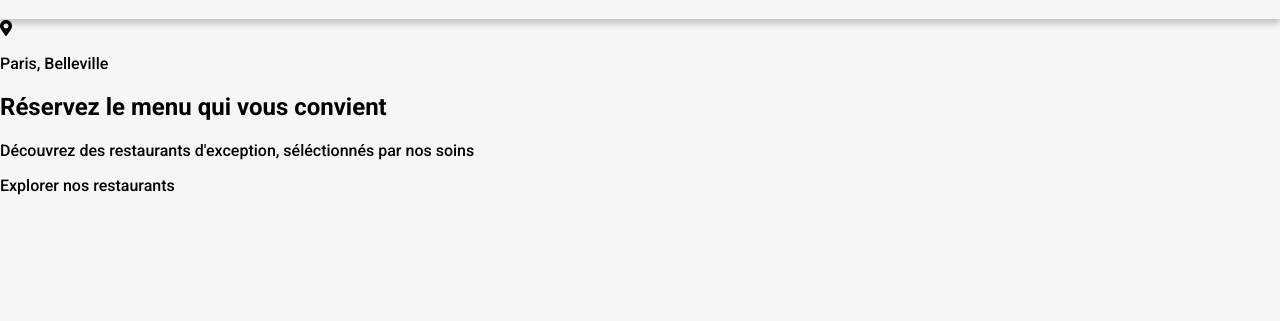
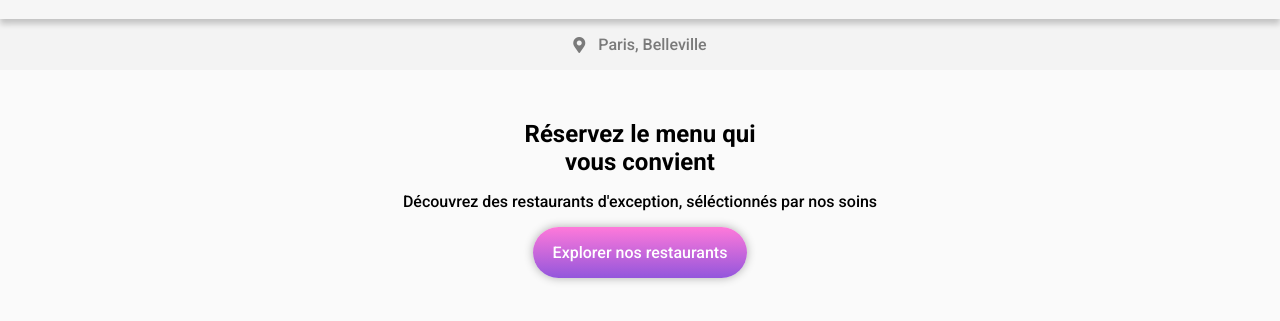
Before and after one commit to baptistegfy/BaptisteGeffroy_3_230421, a website: page index.html in a window 1280 px wide. Shown: the part 61-382 px from the top of the page. Drawn offline with Linux system fonts and the light colour scheme; a web font is replaced by a local one.

Commit message:
compilation scss to css

```diff
--- a/public/css/style.css
+++ b/public/css/style.css
@@ -6,6 +6,44 @@ body {
 * a {
   text-decoration: none;
   color: #fff; }
+
+.location {
+  display: flex;
+  justify-content: center;
+  align-items: center;
+  background: #f3f3f3;
+  color: #7a7a7a; }
+  .location__city {
+    margin-left: 13px;
+    font-weight: 400; }
+
+.hero {
+  background: #fafafa;
+  width: 100%;
+  display: flex;
+  justify-content: center;
+  align-items: center;
+  flex-direction: column;
+  padding: 50px 0; }
+  .hero__title {
+    text-align: center;
+    max-width: 250px;
+    margin: 0; }
+  .hero__text {
+    text-align: center;
+    padding: 0 1rem; }
+  .hero__button {
+    opacity: 1;
+    background: linear-gradient(180deg, #ff79da 0%, #9356dc 100%);
+    color: #fff;
+    padding: 0 20px;
+    border-radius: 200px;
+    box-shadow: 0 0 10px 0 rgba(0, 0, 0, 0.3); }
+    .hero__button:hover {
+      opacity: 0.8;
+      cursor: pointer;
+      transition: 0.3s;
+      box-shadow: 0 0 10px 0 rgba(0, 0, 0, 0.6); }
 
 .header {
   background-color: #f6f6f6;
```
Also changed, not shown: 1 other file.
